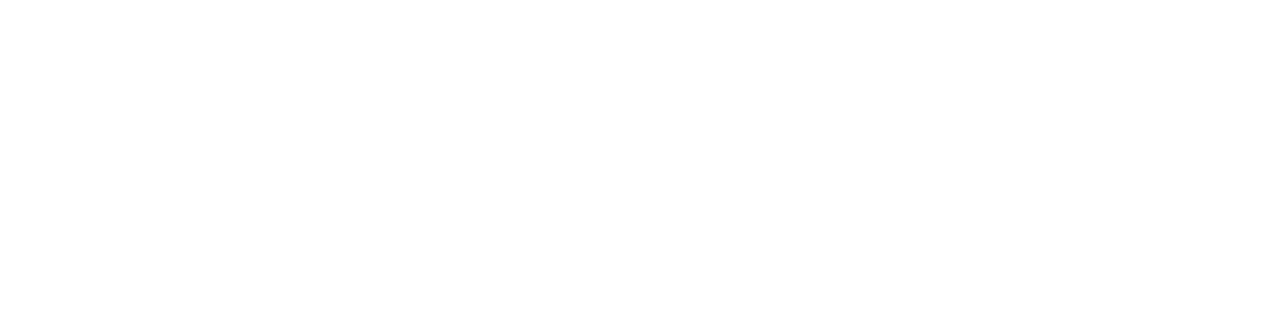
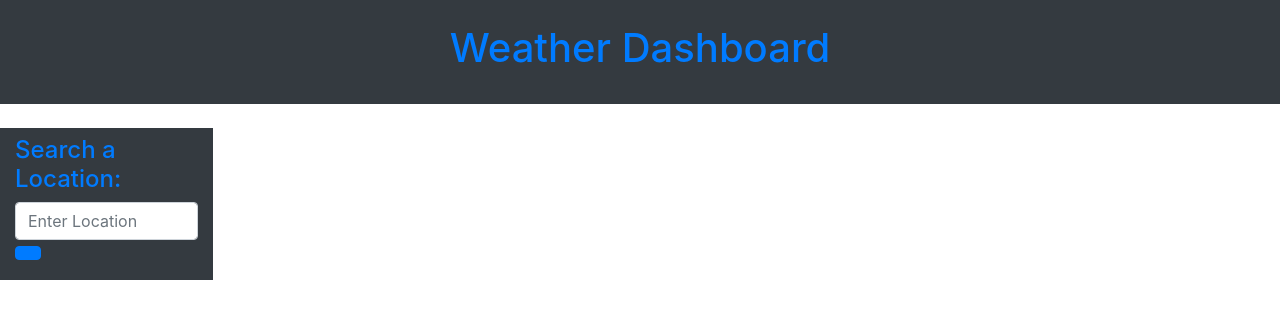
Before and after one commit to mmarsala17/Weather-Dashboard, a plain HTML site: page index.html in a window 1280 px wide. Drawn offline with nearby package versions, Linux system fonts and the light colour scheme.

Commit message:
Html clasees and some jquery

```diff
--- a/assets/js/script.js
+++ b/assets/js/script.js
@@ -0,0 +1,9 @@
+$(document).ready(function() {
+
+    $("#location-button").on("click", function() {
+
+        var locationValue = $("#Location").val();
+        $("#Location").val("");
+        searchForecast(locationValue);
+    })
+})
--- a/index.html
+++ b/index.html
@@ -3,9 +3,36 @@
     <head>
         <meta charset="UTF-8">
         <meta name="viewport" content="width=device-width, initial-scale=1.0">
+        <link rel="stylesheet" href="https://cdn.jsdelivr.net/npm/bootstrap@4.6.0/dist/css/bootstrap.min.css" integrity="sha384-B0vP5xmATw1+K9KRQjQERJvTumQW0nPEzvF6L/Z6nronJ3oUOFUFpCjEUQouq2+l" crossorigin="anonymous">
         <title>Weather Dashboard</title>
     </head>
     <body>
 
+        <header class="container-fluid text-center bg-dark text-primary p-4">
+            <h1>Weather Dashboard</h1>
+        </header>
+
+        <div class="container-fluid">
+            <div class="row">
+                <aside class="col-lg-2 bg-dark mt-4">
+                    <h4 class="pt-2 text-primary">Search a Location:</h4>
+                    <div class="form-group">
+                        <input type="text" class="form-control" placeholder="Enter Location" id="Location" />
+                        <button type="button" class="btn btn-primary" id="location-button"><i class="bi bi-search"></i></button>
+                        </div>
+
+                        <ul class="list-group history"></ul>
+                    </aside>
+
+                    <div class="col-lg-7">
+                        <div class="pt-4" id="present-weather">
+                            <div class="row pt-4" id="outlook">
+
+                            </div>
+                        </div>
+                    </div>
+
+                    <script src="https://cdnjs.cloudflare.com/ajax/libs/jquery/3.6.0/jquery.min.js" integrity="sha512-894YE6QWD5I59HgZOGReFYm4dnWc1Qt5NtvYSaNcOP+u1T9qYdvdihz0PPSiiqn/+/3e7Jo4EaG7TubfWGUrMQ==" crossorigin="anonymous" referrerpolicy="no-referrer"></script>
+                    <script src="assets/js/script.js"></script>
     </body>
 </html>
```
